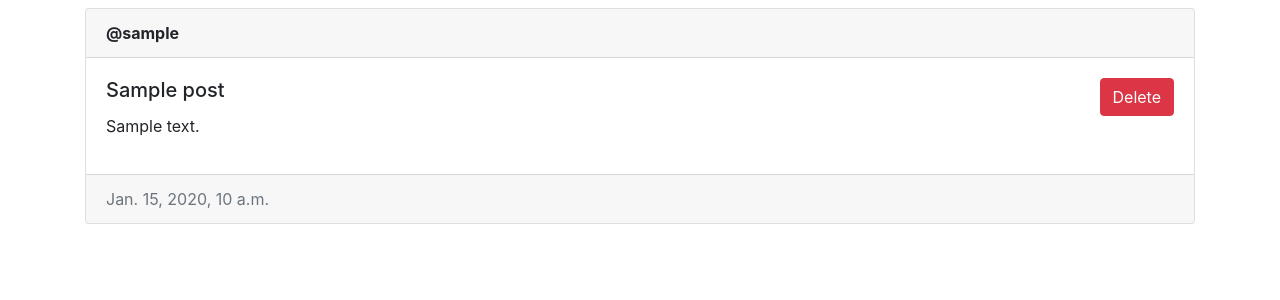
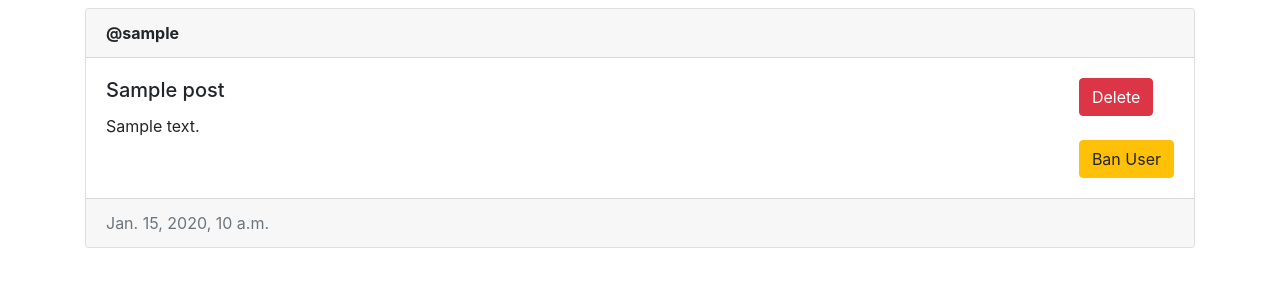
Before and after one commit to vishalipar/post, a Django app: page / in a window 1280 px wide. Shown: the part 56-356 px from the top of the page. Run offline with Django 5.2, Linux system fonts and the light colour scheme; a user stored in the database is signed in; tables that the repository leaves empty hold one stand-in row (values such as "Sample post").

Commit message:
created home page with all post shared by users.

```diff
--- a/main/templates/main/home.html
+++ b/main/templates/main/home.html
@@ -10,10 +10,17 @@
             <p>{{post.description}}</p>
         </div>
         <div>
-            {% if request.user == post.author %}
+            {% if request.user == post.author or perms.main.delete_post %}
             <form action="" method='post'>
                 {% csrf_token %}
                 <button type="submit" class='btn btn-danger' name='post-id' value='{{post.id}}'>Delete</button>
+            </form>
+            <br>
+            {% endif %}
+            {% if user.is_staff %}
+            <form action="" method='post'>
+                {% csrf_token %}
+                <button type="submit" class='btn btn-warning' name='user-id' value='{{post.author.id}}'>Ban User</button>
             </form>
             {% endif %}
         </div>
--- a/main/urls.py
+++ b/main/urls.py
@@ -3,7 +3,7 @@ from . import views
 
 urlpatterns = [
     path('', views.home, name='home'),
-    path('home', views.home, name='home'),
+    path('home/', views.home, name='home'),
     path('sign-up', views.sign_up, name='sign_up'),
     path('create-post', views.create_post, name='create_post'),
 ]
--- a/main/views.py
+++ b/main/views.py
@@ -1,8 +1,9 @@
 from django.shortcuts import render,redirect
 from .forms import RegisterForm,PostForm
-from django.contrib.auth.decorators import login_required
+from django.contrib.auth.decorators import login_required,permission_required
 from django.contrib.auth import login,logout,authenticate
 from .models import Post
+from django.contrib.auth.models import User, Group
 # Create your views here.
 
 @login_required(login_url="/login")
@@ -11,13 +12,31 @@ def home(request):
 
     if request.method == 'POST':
         post_id = request.POST.get("post-id")
-        post = Post.objects.filter(id=post_id).first()
-        if post and post.author == request.user:
-            post.delete()
+        user_id = request.POST.get('user-id')
+
+        if post_id:
+            post = Post.objects.filter(id=post_id).first()
+            if post and post.author == request.user or request.user.has_perm("main.delete_post"):
+                post.delete()
+            elif user_id:
+                user = User.objects.filter(id=user_id).first()
+                if user and request.user.is_staff:
+                    try:
+                        group = Group.objects.get(name='default')
+                        group.user_set.remove(user)
+                    except:
+                        pass
+                    try:
+                        group = Group.objects.get(name='vishal')
+                        group.user_set.remove(user)
+                    except:
+                        pass
+
 
     return render(request, 'main/home.html', {'posts':posts})
 
 @login_required(login_url='/login')
+@permission_required("main.add_post",login_url='/login',raise_exception=True)
 def create_post(request):
     if request.method == 'POST':
         form = PostForm(request.POST)
```
Also changed, not shown: main/apps.py (+14 -0 lines).
